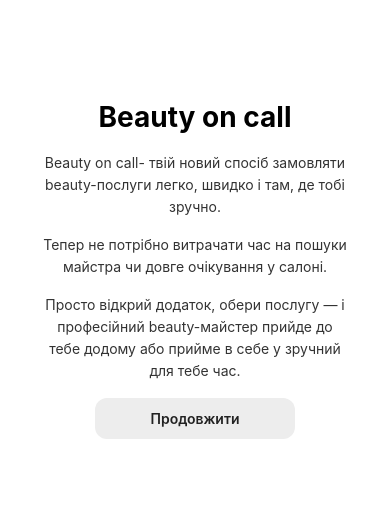
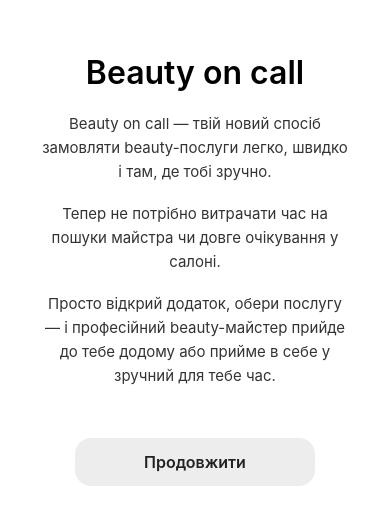
Before and after one commit to poliakx/beauty-on-call-mobile, a React Native app: screen /Intro in a window 390 px wide. Shown: the part 153-678 px from the top of the page. Built offline with nearby package versions, Linux system fonts and the light colour scheme.

Commit message:
feat: implement role selection screen

```diff
--- a/src/components/AppButton.tsx
+++ b/src/components/AppButton.tsx
@@ -1,10 +1,13 @@
 import { ActivityIndicator, Pressable, StyleSheet, Text } from 'react-native';
+import type { ViewStyle, TextStyle } from 'react-native';
 
 type Props = {
   title: string;
   onPress: () => void;
   disabled?: boolean;
   loading?: boolean;
+  containerStyle?: ViewStyle;
+  textStyle?: TextStyle;
 };
 
 export default function AppButton({
@@ -12,17 +15,19 @@ export default function AppButton({
   onPress,
   disabled,
   loading,
+  containerStyle,
+  textStyle,
 }: Props) {
   return (
     <Pressable
-      style={[styles.button, disabled && styles.disabled]}
+      style={[styles.button, containerStyle, disabled && styles.disabled]}
       onPress={onPress}
       disabled={disabled || loading}
     >
       {loading ? (
         <ActivityIndicator color="#333" />
       ) : (
-        <Text style={styles.text}>{title}</Text>
+        <Text style={[styles.text, textStyle]}>{title}</Text>
       )}
     </Pressable>
   );
@@ -31,12 +36,10 @@ export default function AppButton({
 const styles = StyleSheet.create({
   button: {
     backgroundColor: '#EDEDED',
-    paddingVertical: 12,
+    paddingVertical: 14,
     paddingHorizontal: 20,
-    borderRadius: 12,
+    borderRadius: 16,
     alignItems: 'center',
-    alignSelf: 'center',
-    minWidth: 200,
   },
   disabled: {
     opacity: 0.6,
@@ -44,5 +47,6 @@ const styles = StyleSheet.create({
   text: {
     color: '#222',
     fontWeight: '600',
+    fontSize: 16,
   },
 });
--- a/src/screens/IntroScreen.tsx
+++ b/src/screens/IntroScreen.tsx
@@ -7,15 +7,18 @@ import type { RootStackParamList } from '../navigation/AppNavigator';
 type Props = NativeStackScreenProps<RootStackParamList, 'Intro'>;
 
 export default function IntroScreen({ navigation }: Props) {
-  const handleStart = () => navigation.navigate('RoleSelect');
+  const handleStart = () => {
+    navigation.navigate('RoleSelect');
+  };
 
   return (
     <Screen>
       <View style={styles.content}>
         <Text style={styles.title}>Beauty on call</Text>
 
+        <View style={styles.textBlock}>
           <Text style={styles.paragraph}>
-          Beauty on call- твій новий спосіб замовляти beauty-послуги легко,
+            Beauty on call — твій новий спосіб замовляти beauty-послуги легко,
             швидко і там, де тобі зручно.
           </Text>
 
@@ -26,11 +29,16 @@ export default function IntroScreen({ navigation }: Props) {
 
           <Text style={styles.paragraph}>
             Просто відкрий додаток, обери послугу — і професійний
-          beauty-майстер прийде до тебе додому або прийме в себе у
-          зручний для тебе час.
+            beauty-майстер прийде до тебе додому або прийме в себе у зручний
+            для тебе час.
           </Text>
+        </View>
 
-        <AppButton title="Продовжити" onPress={handleStart} />
+        <AppButton
+          title="Продовжити"
+          onPress={handleStart}
+          containerStyle={styles.button}
+        />
       </View>
     </Screen>
   );
@@ -43,17 +51,24 @@ const styles = StyleSheet.create({
     alignItems: 'center',
     paddingHorizontal: 24,
   },
-
   title: {
-    fontSize: 28,
-    fontWeight: '700',
-    marginBottom: 18,
+    fontSize: 32,
+    fontWeight: '600',
+    marginBottom: 20,
   },
-
+  textBlock: {
+    width: '100%',
+    marginBottom: 8,
+  },
   paragraph: {
     textAlign: 'center',
     color: '#333',
-    marginBottom: 16,
-    lineHeight: 22,
+    marginBottom: 18,
+    lineHeight: 24,
+    fontSize: 15,
+  },
+  button: {
+    width: 240,
+    marginTop: 24,
   },
 });
--- a/src/screens/RoleSelectScreen.tsx
+++ b/src/screens/RoleSelectScreen.tsx
@@ -1,4 +1,4 @@
-import { StyleSheet, Text } from 'react-native';
+import { StyleSheet, Text, View } from 'react-native';
 import Screen from '../components/Screen';
 import AppButton from '../components/AppButton';
 import type { NativeStackScreenProps } from '@react-navigation/native-stack';
@@ -7,28 +7,86 @@ import type { RootStackParamList } from '../navigation/AppNavigator';
 type Props = NativeStackScreenProps<RootStackParamList, 'RoleSelect'>;
 
 export default function RoleSelectScreen({ navigation }: Props) {
-  const handleSelectRole = (role: 'client' | 'specialist') => {
+  const handleSelectRole = (role: 'client' | 'specialist') =>
     navigation.navigate('Register', { role });
-  };
 
   return (
-    <Screen centered>
-      <Text style={styles.title}>Choose your role</Text>
+    <Screen>
+      <View style={styles.content}>
+        <Text style={styles.title}>Beauty on call</Text>
 
-      <AppButton title="Client" onPress={() => handleSelectRole('client')} />
+        <Text style={styles.paragraph}>
+          Знайдіть майстра, що виконає ваше замовлення, або пропонуйте свої
+          послуги та знаходьте нових клієнтів.
+        </Text>
 
-      <AppButton
-        title="Specialist"
-        onPress={() => handleSelectRole('specialist')}
-      />
+        <View style={styles.roleLabel}>
+          <Text style={styles.roleLabelText}>Оберіть свою роль</Text>
+        </View>
+
+        <View style={styles.row}>
+          <AppButton
+            title="Я — майстер"
+            onPress={() => handleSelectRole('specialist')}
+            containerStyle={{ width: '48%' }}
+          />
+
+          <AppButton
+            title="Я — клієнт"
+            onPress={() => handleSelectRole('client')}
+            containerStyle={{ width: '48%' }}
+            textStyle={{ color: '#d33' }}
+          />
+        </View>
+      </View>
     </Screen>
   );
 }
 
 const styles = StyleSheet.create({
+  content: {
+    flex: 1,
+    justifyContent: 'center',
+    alignItems: 'center',
+    paddingHorizontal: 24,
+  },
   title: {
     fontSize: 24,
     fontWeight: '700',
+    marginBottom: 12,
+  },
+  paragraph: {
+    textAlign: 'center',
+    color: '#444',
+    marginBottom: 20,
+    lineHeight: 20,
+  },
+  roleLabel: {
     marginBottom: 16,
   },
+  roleLabelText: {
+    textAlign: 'center',
+    fontSize: 16,
+    fontWeight: '600',
+  },
+  row: {
+    flexDirection: 'row',
+    width: '100%',
+    justifyContent: 'space-between',
+    gap: 12,
+  },
+  roleButton: {
+    backgroundColor: '#EDEDED',
+    paddingVertical: 12,
+    borderRadius: 12,
+    width: '48%',
+    alignItems: 'center',
+  },
+  roleButtonText: {
+    color: '#222',
+    fontWeight: '600',
+  },
+  roleButtonTextAccent: {
+    color: '#d33',
+  },
 });
```
Lines whose indentation alone changed are shown as unchanged.
